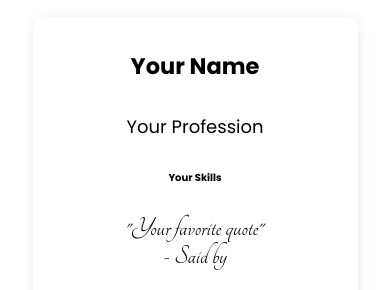
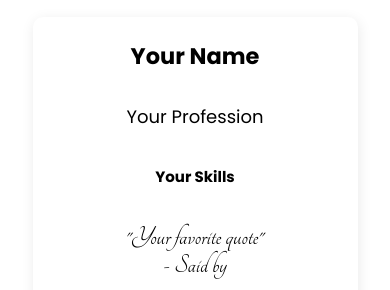
Before and after one commit to gangadhararaoande/Dev-Profiles, a plain HTML site: page index.html in a window 390 px wide. Shown: the part 1046-1336 px from the top of the page. Drawn offline with nearby package versions, Linux system fonts and the light colour scheme; a web font is replaced by a local one.

Commit message:
updated card-details h6

```diff
--- a/style/style.css
+++ b/style/style.css
@@ -309,7 +309,9 @@ section {
 .card-details h5 {
     font-size: 15px;
 }
-
+.card-details h6{
+    font-size: 12px;
+}
 .card-details p {
     font-family: 'Tangerine', cursive;
     font-size: 25px;
@@ -518,6 +520,12 @@ footer .lag {
         margin-left: 1rem;
         margin-right: 1rem;
     }
+    .card-details h6{
+        font-size: 15px;
+        font-weight: 150px;
+        margin-left: 0.5rem;
+        margin-right: 0.5rem;
+    }
 
     .card-details p {
         font-size: 28px;
```
